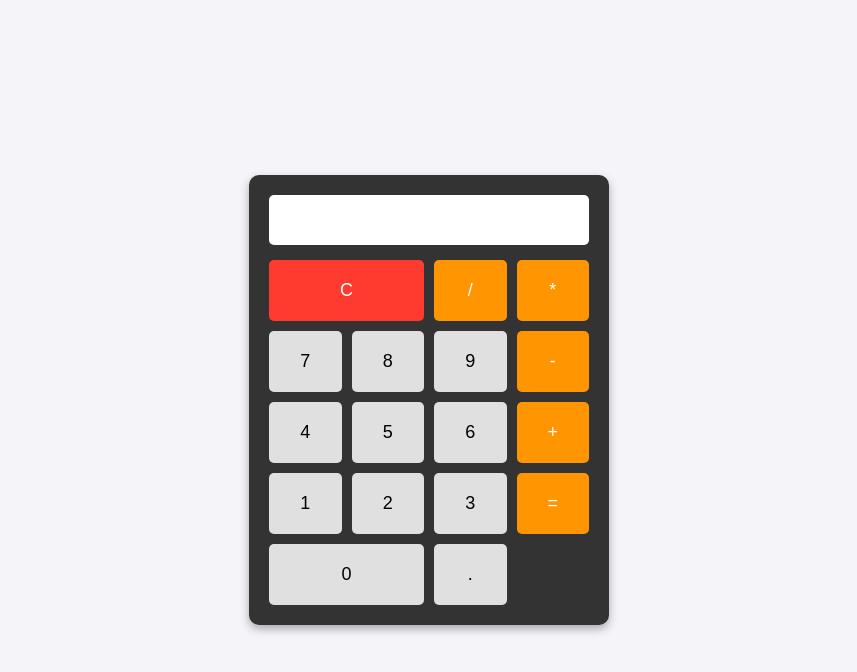
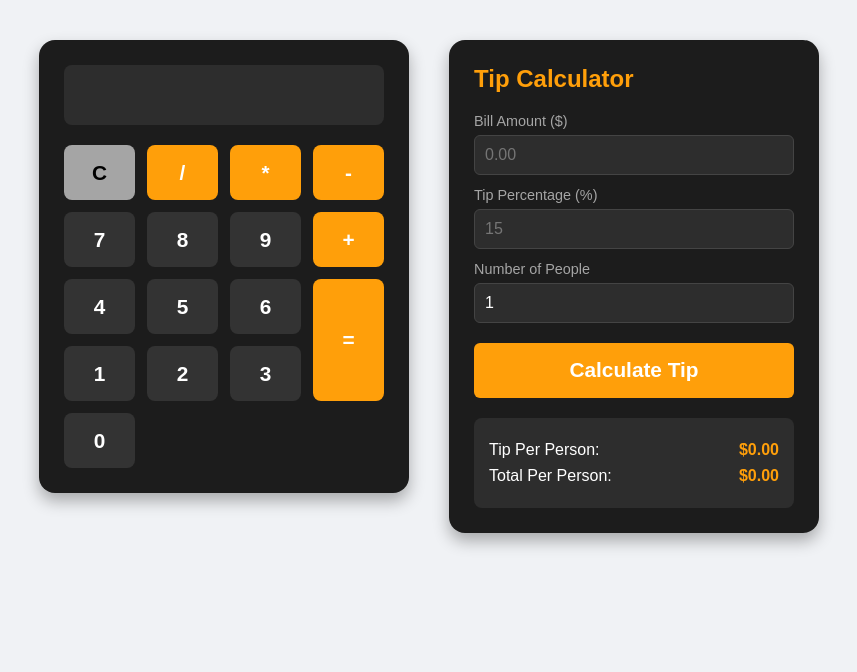
Before and after one commit to dallonpulliam-hash/calculator, a plain HTML site: page index.html in a window 1280 px wide. Shown: the whole page, without its empty margins (211-1068 px from the left). Drawn offline with Linux system fonts and the light colour scheme.

Commit message:
tip feature
I made the calculator more advanced.

```diff
--- a/index.html
+++ b/index.html
@@ -8,33 +8,49 @@
     <script src="script.js" defer></script>
   </head>
   <body>
+    <!-- Standard Calculator -->
     <div class="calculator">
       <input type="text" id="display" readonly />
-
       <div class="buttons">
         <button class="clear" onclick="clearDisplay()">C</button>
         <button class="operator" onclick="appendValue('/')">/</button>
         <button class="operator" onclick="appendValue('*')">*</button>
-
-        <button onclick="appendValue('7')">7</button>
-        <button onclick="appendValue('8')">8</button>
-        <button onclick="appendValue('9')">9</button>
         <button class="operator" onclick="appendValue('-')">-</button>
 
-        <button onclick="appendValue('4')">4</button>
-        <button onclick="appendValue('5')">5</button>
-        <button onclick="appendValue('6')">6</button>
+        <button class="number" onclick="appendValue('7')">7</button>
+        <button class="number" onclick="appendValue('8')">8</button>
+        <button class="number" onclick="appendValue('9')">9</button>
         <button class="operator" onclick="appendValue('+')">+</button>
 
-        <button onclick="appendValue('1')">1</button>
-        <button onclick="appendValue('2')">2</button>
-        <button onclick="appendValue('3')">3</button>
-        <button class="operator" onclick="calculateResult()">=</button>
+        <button class="number" onclick="appendValue('4')">4</button>
+        <button class="number" onclick="appendValue('5')">5</button>
+        <button class="number" onclick="appendValue('6')">6</button>
+        <button class="equal" onclick="calculateResult()">=</button>
 
-        <button onclick="appendValue('0')" style="grid-column: span 2">
-          0
-        </button>
-        <button onclick="appendValue('.')">.</button>
+        <button class="number" onclick="appendValue('1')">1</button>
+        <button class="number" onclick="appendValue('2')">2</button>
+        <button class="number" onclick="appendValue('3')">3</button>
+        <button class="number" onclick="appendValue('0')">0</button>
+      </div>
+    </div>
+
+    <!-- New Advanced Tip Calculator Feature -->
+    <div class="tip-calculator">
+      <h2>Tip Calculator</h2>
+      <label>Bill Amount ($)</label>
+      <input type="number" id="bill" placeholder="0.00" />
+
+      <label>Tip Percentage (%)</label>
+      <input type="number" id="tipPercentage" placeholder="15" />
+
+      <label>Number of People</label>
+      <input type="number" id="people" value="1" />
+
+      <button class="calc-btn" onclick="calculateTip()">Calculate Tip</button>
+
+      <div class="results">
+        <p>Tip Per Person: <span id="tipAmount">$0.00</span></p>
+        <p>Total Per Person: <span id="totalAmount">$0.00</span></p>
       </div>
     </div>
   </body>
--- a/script.js
+++ b/script.js
@@ -1,7 +1,7 @@
 const display = document.getElementById("display");
 
-function appendValue(val) {
-  display.value += val;
+function appendValue(input) {
+  display.value += input;
 }
 
 function clearDisplay() {
@@ -15,3 +15,38 @@ function calculateResult() {
     display.value = "Error";
   }
 }
+
+// New logic to calculate tips
+function calculateTip() {
+  const bill = parseFloat(document.getElementById("bill").value);
+  const tipPercentage = parseFloat(
+    document.getElementById("tipPercentage").value,
+  );
+  const people = parseInt(document.getElementById("people").value);
+
+  // Validate our form input values
+  if (
+    isNaN(bill) ||
+    bill <= 0 ||
+    isNaN(tipPercentage) ||
+    tipPercentage < 0 ||
+    isNaN(people) ||
+    people <= 0
+  ) {
+    alert("Please enter valid positive numbers.");
+    return;
+  }
+
+  // Mathematical operations
+  const totalTip = bill * (tipPercentage / 100);
+  const totalBill = bill + totalTip;
+
+  const tipPerPerson = totalTip / people;
+  const totalPerPerson = totalBill / people;
+
+  // Display formatted outputs restricted to two decimal places
+  document.getElementById("tipAmount").innerText =
+    `$${tipPerPerson.toFixed(2)}`;
+  document.getElementById("totalAmount").innerText =
+    `$${totalPerPerson.toFixed(2)}`;
+}
--- a/styles.css
+++ b/styles.css
@@ -1,59 +1,111 @@
 body {
   display: flex;
+  flex-wrap: wrap;
   justify-content: center;
-  align-items: center;
-  height: 100vh;
-  background-color: #f4f4f9;
+  align-items: flex-start;
+  gap: 40px;
+  min-height: 100vh;
+  background-color: #f0f2f5;
   font-family: Arial, sans-serif;
   margin: 0;
+  padding: 40px;
+  box-sizing: border-box;
 }
-.calculator {
-  background-color: #333;
-  padding: 20px;
-  border-radius: 10px;
-  box-shadow: 0px 4px 10px rgba(0, 0, 0, 0.3);
+.calculator,
+.tip-calculator {
+  background-color: #1c1c1c;
+  padding: 25px;
+  border-radius: 16px;
+  box-shadow: 0px 8px 16px rgba(0, 0, 0, 0.3);
+  width: 320px;
+  color: white;
 }
 #display {
   width: 100%;
-  height: 50px;
-  background-color: #fff;
-  font-size: 24px;
+  height: 60px;
+  background-color: #2d2d2d;
+  border: none;
+  border-radius: 8px;
+  color: #ffffff;
+  font-size: 2rem;
   text-align: right;
-  padding: 5px;
+  padding: 10px;
   box-sizing: border-box;
-  border: none;
-  border-radius: 5px;
-  margin-bottom: 15px;
+  margin-bottom: 20px;
 }
 .buttons {
   display: grid;
   grid-template-columns: repeat(4, 1fr);
-  gap: 10px;
+  gap: 12px;
 }
 button {
-  padding: 20px;
-  font-size: 18px;
+  height: 55px;
+  border-radius: 8px;
+  border: none;
+  font-size: 1.3rem;
   cursor: pointer;
-  border: none;
-  border-radius: 5px;
-  background-color: #e0e0e0;
-  transition: background 0.2s;
+  font-weight: bold;
 }
-button:hover {
-  background-color: #d4d4d4;
-}
-button.operator {
-  background-color: #ff9500;
+.number {
+  background-color: #333333;
   color: white;
 }
-button.operator:hover {
-  background-color: #e08500;
+.operator {
+  background-color: #ff9f0a;
+  color: white;
 }
-button.clear {
-  background-color: #ff3b30;
+.clear {
+  background-color: #a5a5a5;
+  color: black;
+}
+.equal {
+  background-color: #ff9f0a;
   color: white;
-  grid-column: span 2;
+  grid-row: span 2;
+  height: 122px;
 }
-button.clear:hover {
-  background-color: #d32f2f;
+
+/* Tip Calculator Styles */
+.tip-calculator h2 {
+  margin-top: 0;
+  color: #ff9f0a;
 }
+.tip-calculator label {
+  display: block;
+  margin: 12px 0 6px;
+  font-size: 0.9rem;
+  color: #a5a5a5;
+}
+.tip-calculator input {
+  width: 100%;
+  padding: 10px;
+  background-color: #2d2d2d;
+  border: 1px solid #444;
+  border-radius: 6px;
+  color: white;
+  font-size: 1rem;
+  box-sizing: border-box;
+}
+.calc-btn {
+  width: 100%;
+  background-color: #ff9f0a;
+  color: white;
+  margin-top: 20px;
+  border-radius: 6px;
+}
+.results {
+  margin-top: 20px;
+  background: #2d2d2d;
+  padding: 15px;
+  border-radius: 8px;
+}
+.results p {
+  margin: 8px 0;
+  font-size: 1rem;
+  display: flex;
+  justify-content: space-between;
+}
+.results span {
+  font-weight: bold;
+  color: #ff9f0a;
+}
```
